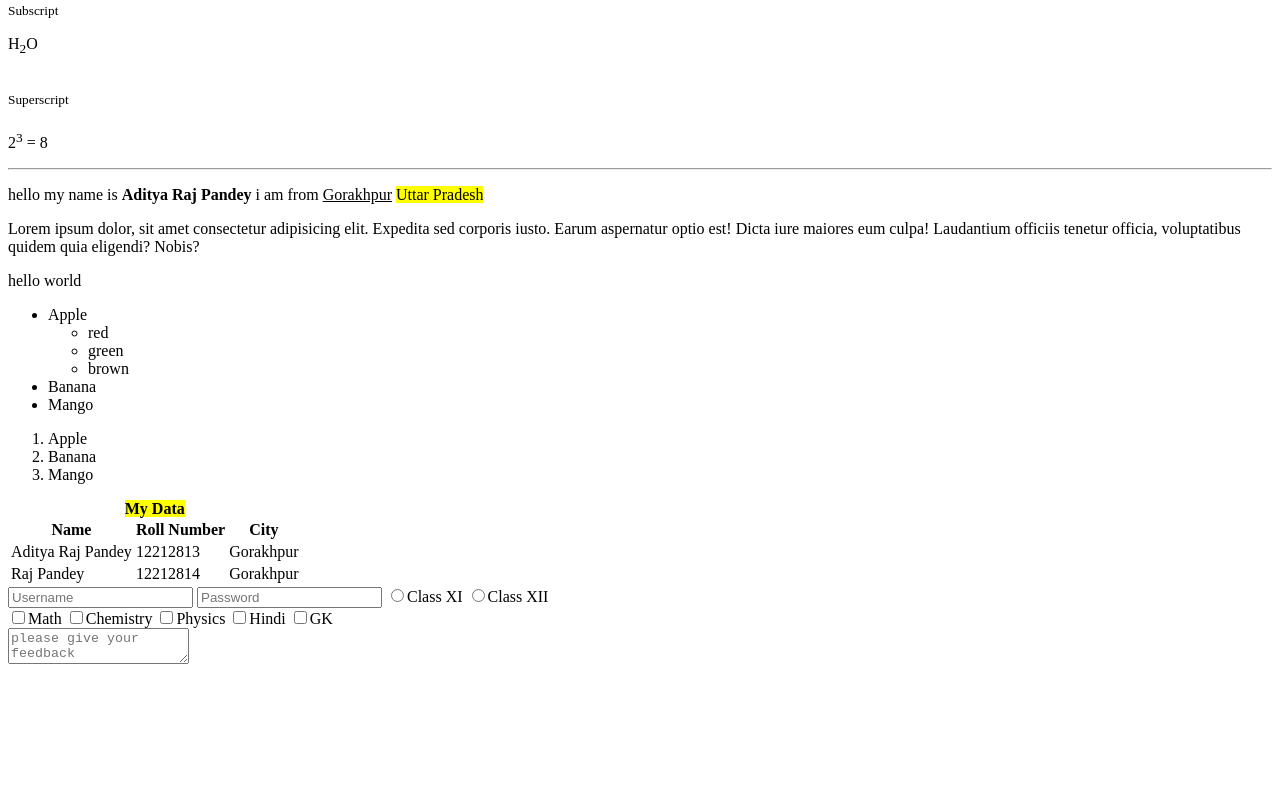
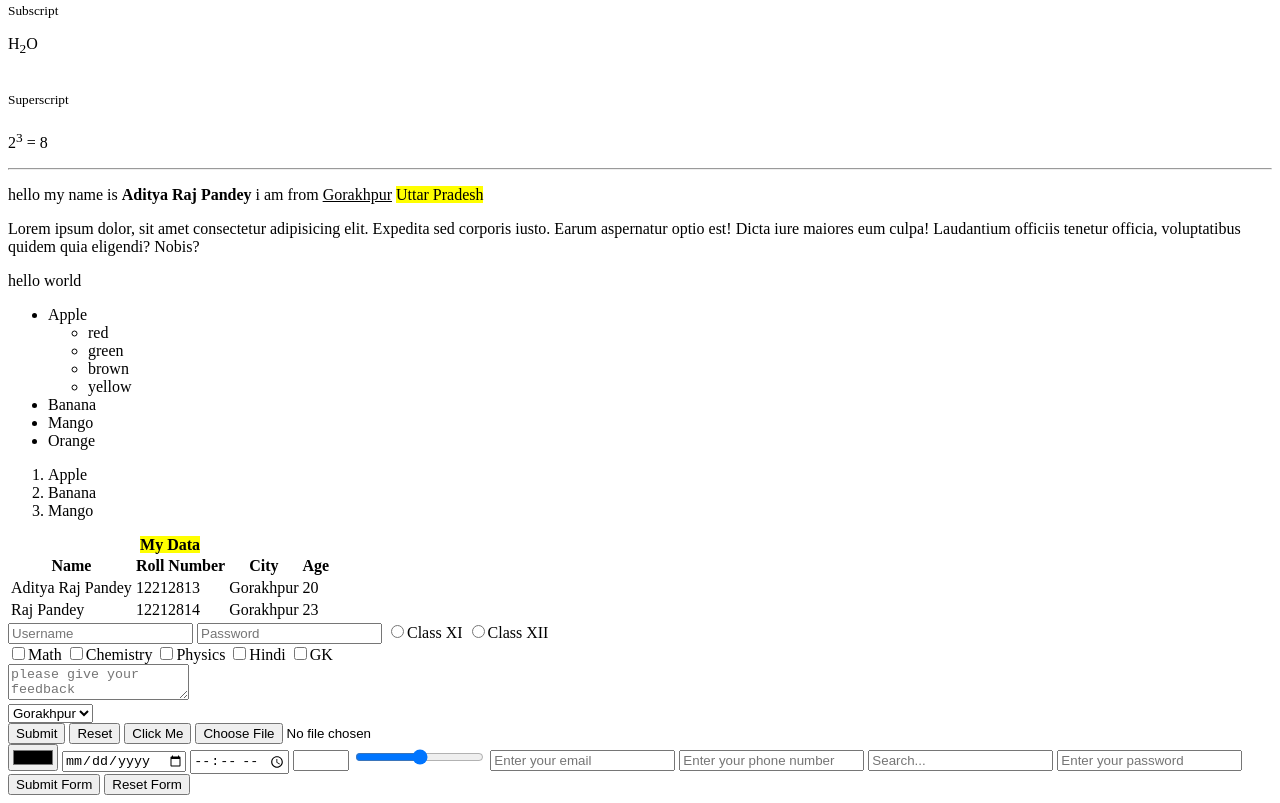
Before and after one commit to Adityaraj067/html, a plain HTML site: page index.html in a window 1280 px wide. Shown: the part 891-1694 px from the top of the page. Before the commit the page ends 1567 px from the top, so only its background shows below. Drawn offline with Linux system fonts and the light colour scheme.

Commit message:
basic html

```diff
--- a/index.html
+++ b/index.html
@@ -65,9 +65,12 @@
         <ul><li>red</li>
         <li>green</li>
         <li>brown</li>
+        <li>yellow</li>
     </ul>
         <li>Banana</li>
         <li>Mango</li>
+        <li>Orange</li>
+
     </ul>
     <ol>
         <li> Apple</li>
@@ -83,22 +86,26 @@
             <th>Name</th>
             <th>Roll Number</th>
             <th>City</th>
+            <th>Age</th>
         </tr>
         <tr>
             <td>Aditya Raj Pandey</td>
             <td>12212813</td>
             <td>Gorakhpur</td>
+            <td>20</td>
         </tr>
         <tr>
             <td>Raj Pandey</td>
             <td>12212814</td>
             <td>Gorakhpur</td>
+            <td> 23</td>
         </tr>
      </table>
 
      <form action = "/action.php">
         <input type = "text" placeholder = "Username" />
         <input type = "password" placeholder = "Password" />
+
         <label for="101">
             <input type = "radio" value = "class XI" name = "class" id = "101" />Class XI
         </label>
@@ -125,14 +132,35 @@
         <br />
         <textarea name="feedback" id = "101" placeholder = "please give your feedback"></textarea>
 
+        <br />
+        <select name="city" id="city">
+            <option value="Gorakhpur">Gorakhpur</option>
+            <option value="Lucknow">Lucknow</option>
+            <option value="Delhi">Delhi</option>
+            <option value="Mumbai">Mumbai</option>
+            <option value="Bangalore">Bangalore</option>
+            <option value="Kolkata">Kolkata</option>
+        </select>
+        <br />
+        <input type="submit" value="Submit" />
+        <input type="reset" value="Reset" />
+        <input type="button" value="Click Me" onclick="alert('Button Clicked!')" />
+        <input type="hidden" name="hiddenField" value="hiddenValue" />
+        <input type="file" name="fileUpload" id="fileUpload" />
+        <br />
+        <input type="color" name="colorPicker" id="colorPicker" />
+        <input type="date" name="datePicker" id="datePicker" />
+        <input type="time" name="timePicker" id="timePicker" />
+        <input type="number" name="quantity" id="quantity" min="1" max="10" />
+        <input type="range" name="volume" id="volume" min="0"
+                max="100" step="1" />
+        <input type="email" name="email" id="email" placeholder="Enter your email" />
+        <input type="tel" name="phone" id="phone" placeholder="Enter your phone number" />
+        <input type="search" name="search" id="search" placeholder="Search..." />
+        <input type="password" name="password" id="password" placeholder="Enter your password" />
+        <input type="submit" value="Submit Form" />
+        <input type="reset" value="Reset Form" />
+
      </form>
-
-
-
-
-
-
-
-
 </body>
 </html>
```
